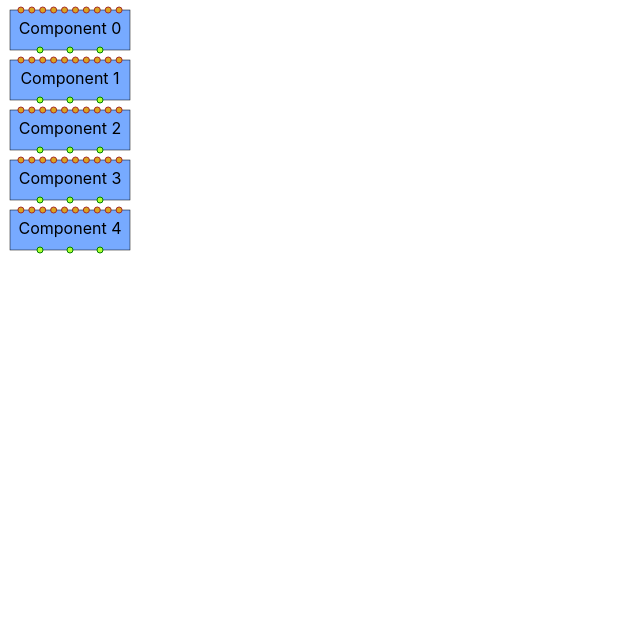
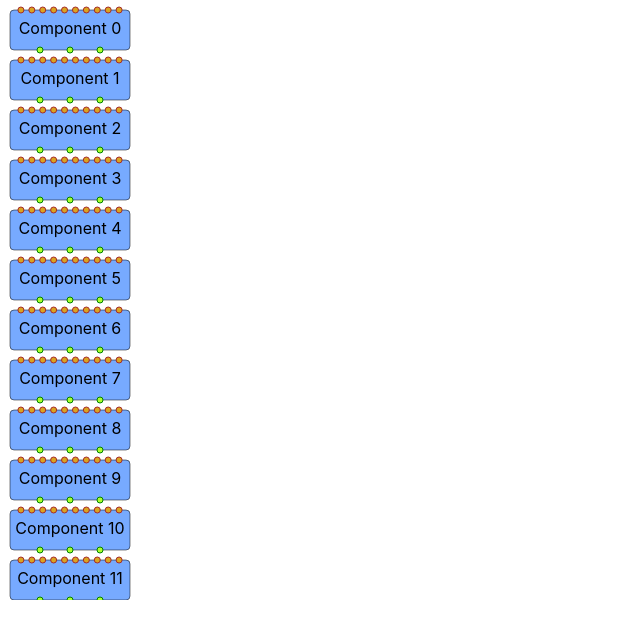
Before and after one commit to xuhongxu96/editflow, a React (Create React App) app: page / in a window 1280 px wide. Shown: the top 638 px of the page, without its empty margins (0-640 px from the left). Built offline with nearby package versions, Linux system fonts and the light colour scheme; the HTML template or start-up script is replaced by a standard one.

Commit message:
Improve perf by cutting the out-of-view nodes.

```diff
--- a/src/App.tsx
+++ b/src/App.tsx
@@ -15,7 +15,7 @@ const generatePorts = (namePrefix: string, n: number) => {
 }
 
 const flow: Flow = {
-  nodes: Array.from(Array(5).keys()).map(i => (
+  nodes: Array.from(Array(10000).keys()).map(i => (
     {
       id: i.toString(),
       x: Space,
@@ -35,7 +35,7 @@ const App: React.FC = () => {
 
   return (
     <div className='App'>
-      <Canvas width='100%' height='700' flow={flowState} />
+      <Canvas width='100%' height='600' flow={flowState} />
     </div>
   );
 }
--- a/src/components/Canvas.tsx
+++ b/src/components/Canvas.tsx
@@ -17,9 +17,15 @@ export interface CanvasProps {
 }
 
 export const Canvas: React.FC<CanvasProps> = (props) => {
+    const [realSize, setRealSize] = useState<{ width: number, height: number }>({ width: 0, height: 0 });
+
     const [flow, setFlow] = useState<IFlowState>(props.flow);
 
-    const selectedNode = flow.nodes.get(flow.selectedNodeId || "");
+    const calculateNodeWithRealPosition = (node?: INodeState) => {
+        if (node === undefined) return undefined;
+        return { node: node, x: node.x + flow.offset.x, y: node.y + flow.offset.y };
+    };
+    const selectedNode = calculateNodeWithRealPosition(flow.nodes.get(flow.selectedNodeId || ""));
 
     const cancelSelectedNode = useCallback(() => {
         setFlow(flow => clone(flow).withSelectedNodeId(undefined));
@@ -84,22 +90,22 @@ export const Canvas: React.FC<CanvasProps> = (props) => {
             switch (direction) {
                 case 'left-top':
                     return {
-                        x2: selectedNode.x + selectedNode.width - MinNodeWidth,
-                        y2: selectedNode.y + selectedNode.height - MinNodeHeight,
+                        x2: selectedNode.x + selectedNode.node.width - MinNodeWidth,
+                        y2: selectedNode.x + selectedNode.node.height - MinNodeHeight,
                     };
                 case 'left-middle':
                     return {
-                        x2: selectedNode.x + selectedNode.width - MinNodeWidth,
+                        x2: selectedNode.x + selectedNode.node.width - MinNodeWidth,
                     };
                 case 'left-bottom':
                     return {
-                        x2: selectedNode.x + selectedNode.width - MinNodeWidth,
+                        x2: selectedNode.x + selectedNode.node.width - MinNodeWidth,
                         y1: selectedNode.y + MinNodeHeight,
                     };
                 case 'right-top':
                     return {
                         x1: selectedNode.x + MinNodeWidth,
-                        y2: selectedNode.y + selectedNode.height - MinNodeHeight,
+                        y2: selectedNode.y + selectedNode.node.height - MinNodeHeight,
                     };
                 case 'right-middle':
                     return {
@@ -116,23 +122,45 @@ export const Canvas: React.FC<CanvasProps> = (props) => {
         startMovingHandle({ x: e.pageX, y: e.pageY, }, getLimit());
     }, [selectedNode, startMovingHandle, setMovingHandleDirection]);
 
+    const rootSvg = useCallback(el => {
+        if (el != null) {
+            setRealSize({ width: el.clientWidth, height: el.clientHeight });
+        }
+    }, []);
+
+    const onWheel = useCallback(e => {
+        const factor = 1;
+        const delta = { x: factor * e.deltaX, y: factor * e.deltaY };
+        setFlow(flow => {
+            return clone(flow).withOffset(delta);
+        });
+    }, [setFlow]);
+
     return (
         <svg
             xmlns='http://www.w3.org/2000/svg'
+            ref={rootSvg}
             width={props.width}
             height={props.height}
             onMouseMove={onAllMoving}
+            onWheel={onWheel}
         >
 
             {Array.from(flow.nodes.values())
                 .filter(o => o.id !== flow.selectedNodeId)
+                .map(o => calculateNodeWithRealPosition(o)!!)
+                .filter(o => {
+                    return o.x < realSize.width && o.y < realSize.height && o.x + o.node.width > 0 && o.y + o.node.height > 0;
+                })
                 .concat(selectedNode || []) // Move selected Node to topmost
-                .map(node =>
+                .map(o =>
                     <Node
-                        key={node.id}
-                        selected={flow.selectedNodeId === node.id}
+                        key={o.node.id}
+                        {...o.node}
+                        selected={flow.selectedNodeId === o.node.id}
                         onMouseDown={onNodeMouseDown}
-                        {...node}
+                        x={o.x}
+                        y={o.y}
                     />
                 )}
 
@@ -140,8 +168,8 @@ export const Canvas: React.FC<CanvasProps> = (props) => {
                 <HandleBox
                     x={selectedNode.x}
                     y={selectedNode.y}
-                    width={selectedNode.width}
-                    height={selectedNode.height}
+                    width={selectedNode.node.width}
+                    height={selectedNode.node.height}
                     onHandleMouseDown={onHandleMouseDown}
                 />
             }
--- a/src/components/Node.tsx
+++ b/src/components/Node.tsx
@@ -10,7 +10,7 @@ export interface NodeBodyProps {
 const NodeBody = React.memo<NodeBodyProps>((props) => {
     return (
         <>
-            <rect className={Style.nodeRect} width='100%' height='100%' />
+            <rect className={Style.nodeRect} width='100%' height='100%' rx={4} ry={4} />
 
             <svg xmlns='http://www.w3.org/2000/svg'>
                 <text className={Style.nodeText} x='50%' y='50%' >
--- a/src/components/states/index.ts
+++ b/src/components/states/index.ts
@@ -19,6 +19,8 @@ export interface IFlowState extends Omit<Flow.Flow, 'nodes' | 'edges'> {
     edges: Map<string, IEdgeState>;
 
     selectedNodeId?: string;
+
+    offset: { x: number, y: number };
 }
 
 export const toState = (flow: Flow.Flow) => {
@@ -46,6 +48,7 @@ export const toState = (flow: Flow.Flow) => {
             ...edge,
             id: i,
         })),
+        offset: { x: 0, y: 0 },
     };
 
     return res;
--- a/src/components/states/transformers.ts
+++ b/src/components/states/transformers.ts
@@ -10,11 +10,20 @@ class FlowState implements IFlowState {
     nodes: Map<string, INodeState>;
     edges: Map<string, IEdgeState>;
     selectedNodeId?: string | undefined;
+    offset: { x: number, y: number };
 
     constructor(flow: IFlowState) {
         this.nodes = flow.nodes;
         this.edges = flow.edges;
         this.selectedNodeId = flow.selectedNodeId;
+        this.offset = flow.offset;
+    }
+
+    withOffset = (delta: { x: number, y: number }) => {
+        this.offset.x -= delta.x;
+        this.offset.y -= delta.y;
+
+        return this;
     }
 
     withSelectedNodeId = (nodeId: string | undefined) => {
```
